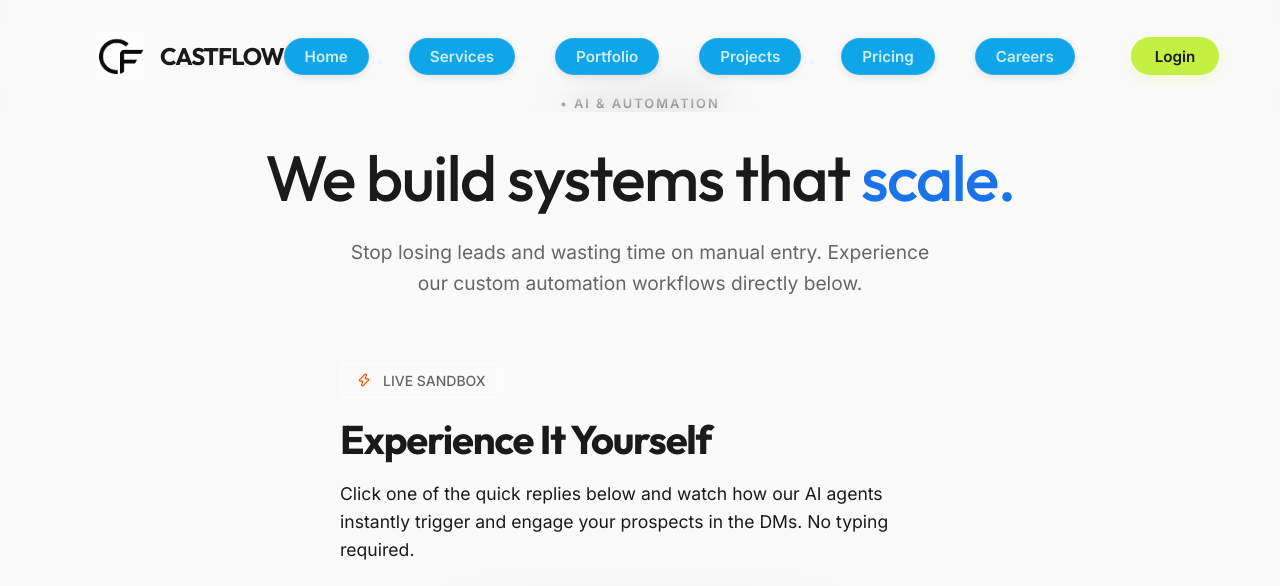
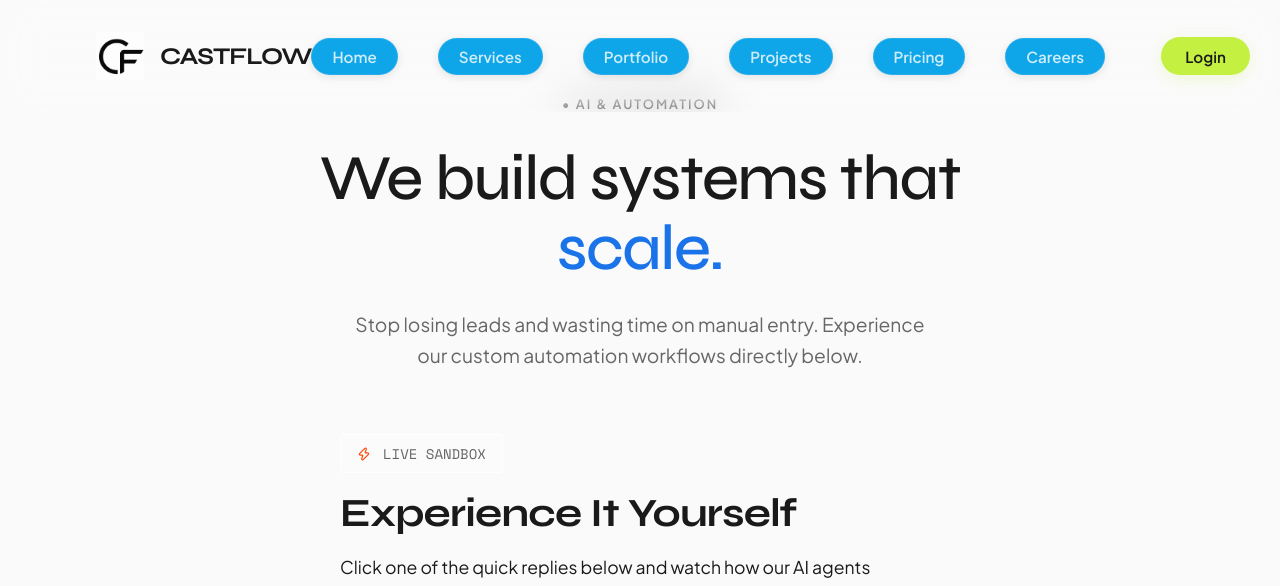
Before and after one commit to workbinodshaw-design/binodsite, a React (Vite) app: page /services/ai-automation in a window 1280 px wide. Shown: the top 586 px of the page. Built offline with nearby package versions, Linux system fonts and the light colour scheme; no server answers.

Commit message:
Update fonts to premium selection: Syne, Plus Jakarta Sans, and Space Mono

```diff
--- a/src/index.css
+++ b/src/index.css
@@ -1,4 +1,4 @@
-@import url('https://fonts.googleapis.com/css2?family=Inter:wght@400;500;600&family=Outfit:wght@400;500;600;700;800&family=Bangers&display=swap');
+@import url('https://fonts.googleapis.com/css2?family=Plus+Jakarta+Sans:wght@400;500;600&family=Syne:wght@500;600;700;800&family=Space+Mono:ital,wght@0,400;0,700;1,400&display=swap');
 
 :root {
   --bg-color: #FAFAFA;
@@ -28,7 +28,7 @@ html {
 }
 
 body {
-  font-family: 'Inter', sans-serif;
+  font-family: 'Plus Jakarta Sans', sans-serif;
   background-color: var(--bg-color);
   color: var(--text-primary);
   margin: 0;
@@ -36,8 +36,12 @@ body {
 }
 
 h1, h2, h3, h4, h5, h6, .headline, .section-title, .logo-text {
-  font-family: 'Outfit', sans-serif;
-  letter-spacing: -0.03em;
+  font-family: 'Syne', sans-serif;
+  letter-spacing: -0.02em;
+}
+
+.mono, .badge, code, pre {
+  font-family: 'Space Mono', monospace;
 }
 
 /* Sticky Scroll Architecture */
```
